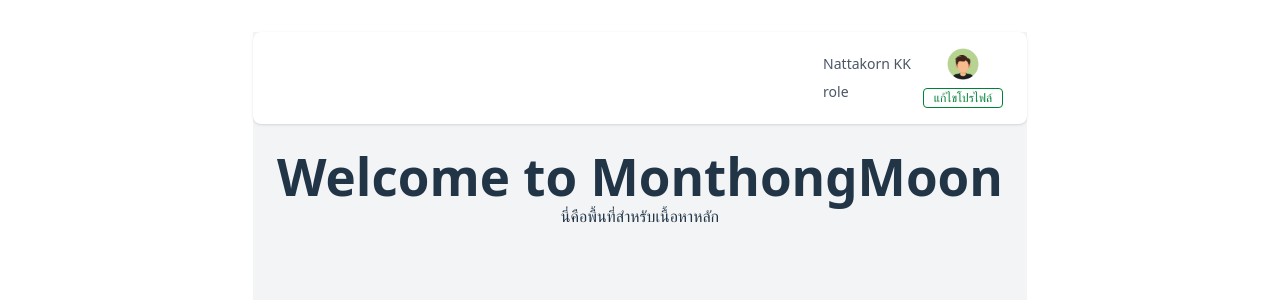
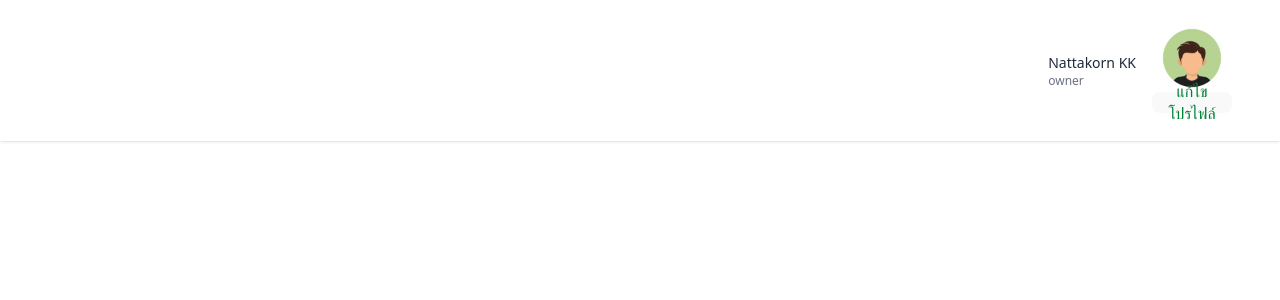
Before and after one commit to NaTiSive/MontongMoon, a React (Vite) app in the folder client/: page / in a window 1280 px wide. Shown: the top 300 px of the page. Built offline with nearby package versions, Linux system fonts and the light colour scheme; no server answers.

Commit message:
make reusable header

```diff
--- a/client/src/App.jsx
+++ b/client/src/App.jsx
@@ -5,30 +5,11 @@ import axios from 'axios'
 import Header from './components/Header'
 
 function App() {
-  const [data, setData] = useState({})
-
-  useEffect(() => {
-
-    axios.get('http://localhost:3000/api/data').then(res => {
-      setData(res.data);
-    }).catch(err => {
-      console.error("Error fetching data: ", err)
-    })
-
-  }, [])
 
   return (
     <>
-    <div className="flex h-screen">
-
-      <div className="flex flex-col flex-1 bg-gray-100">
-        <Header />
-
-        <main className="p-6">
-          <h1 className="text-2xl font-bold">Welcome to MonthongMoon</h1>
-          <p>นี่คือพื้นที่สำหรับเนื้อหาหลัก</p>
-        </main>
-      </div>
+    <div className='min-h-screen flex flex-col bg-gray-50'>
+        <Header name="Nattakorn KK" role = "owner"/>
     </div>
     </>
   )
--- a/client/src/components/Header.jsx
+++ b/client/src/components/Header.jsx
@@ -1,17 +1,23 @@
-import "./Header.css"
+import "./Header.css";
 
-export default function Header({ title }) {
+export default function Header({ name = "ชื่อผู้ใช้", role = "บทบาท" }) {
   return (
-    <div className="flex justify-between items-center py-4 px-6 bg-white shadow-sm rounded-lg">
-      <h1 className="text-xl font-semibold text-gray-800">{title}</h1>
-      <div className="flex items-center gap-3">
-        <div className="flex flex-col items-start gap-2">
-          <span className="text-sm text-gray-600">Nattakorn KK</span>
-          <span className="text-sm text-gray-600">role</span>
-        </div>
-        <div className="flex flex-col items-center gap-2">
-          <img src="/avatar.png" className="w-8 h-8 rounded-full" />
-          <span className="text-green-700 border border-green-700 text-xs bg-white- rounded w-[80px] h-5 flex items-center justify-center">แก้ไขโปรไฟล์</span>
+    <div className="fixed top-0 left-0 w-full bg-white shadow-sm py-3 px-6 flex justify-end items-center z-50">
+      <div className="flex justify-between items-center py-4 px-6">
+        <div className="flex items-center gap-4">
+          <div className="flex flex-col items-start">
+            <span className="text-sm font-medium text-gray-800">{name}</span>
+            <span className="text-xs text-gray-500">{role}</span>
+          </div>
+          <div className="flex flex-col items-center">
+            <img
+              src="/avatar.png"
+              className="w-15 h-15 rounded-full object-cover"
+            />
+            <button className="text-green-700 border border-green-700 text-xs rounded-lg w-[80px] h-5 mt-1 flex items-center justify-center hover:bg-green-700 hover:text-white transition">
+              แก้ไขโปรไฟล์
+            </button>
+          </div>
         </div>
       </div>
     </div>
```
